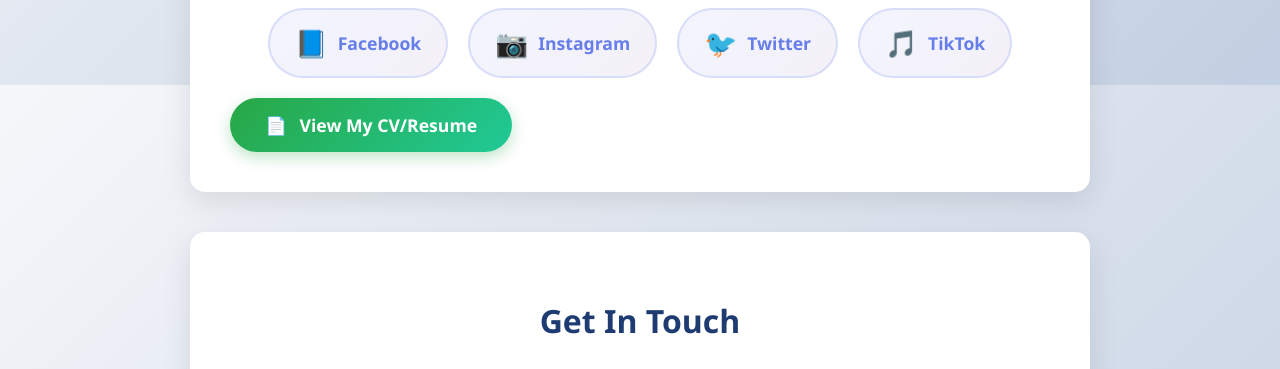
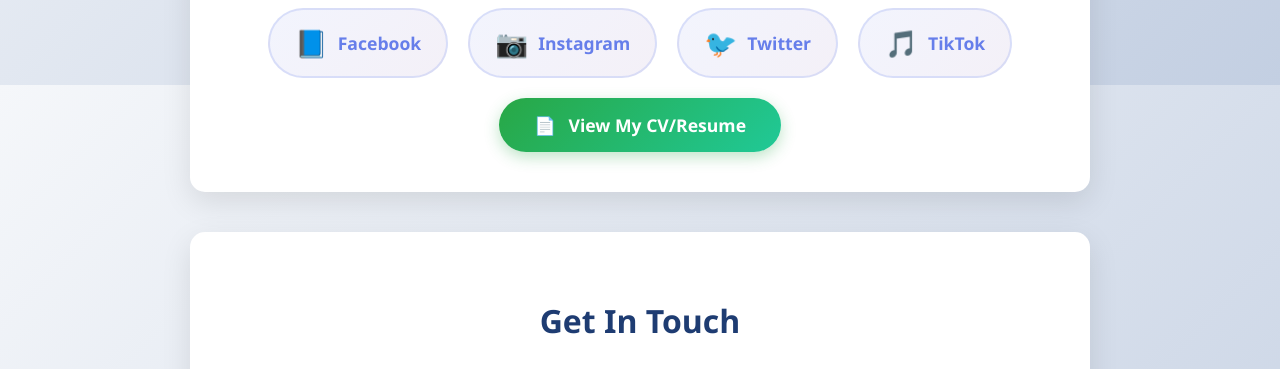
Before and after one commit to ZekeBuilds/my-website, a website built with webpack: page home.html in a window 1280 px wide. Shown: the part 715-1084 px from the top of the page. Built offline with nearby package versions, Linux system fonts and the light colour scheme.

Commit message:
home edit

```diff
--- a/css/home.css
+++ b/css/home.css
@@ -123,8 +123,8 @@ textarea {
 }
 
 .cv-button {
-    display: inline-block;
-    margin-top: 20px;
+    display: block;
+    margin: 20px auto 0;
     padding: 15px 35px;
     background: linear-gradient(135deg, #28a745 0%, #20c997 100%);
     color: white;
@@ -134,6 +134,8 @@ textarea {
     font-size: 1.1em;
     transition: all 0.3s ease;
     box-shadow: 0 5px 15px rgba(40, 167, 69, 0.3);
+    width: fit-content;
+    text-align: center;
 }
 
 .cv-button:hover {
```
